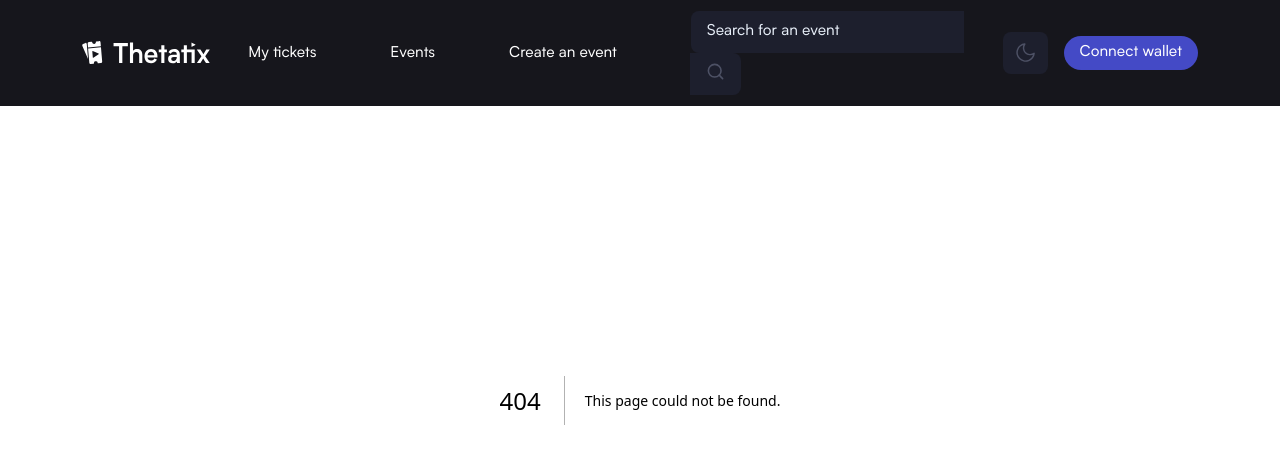
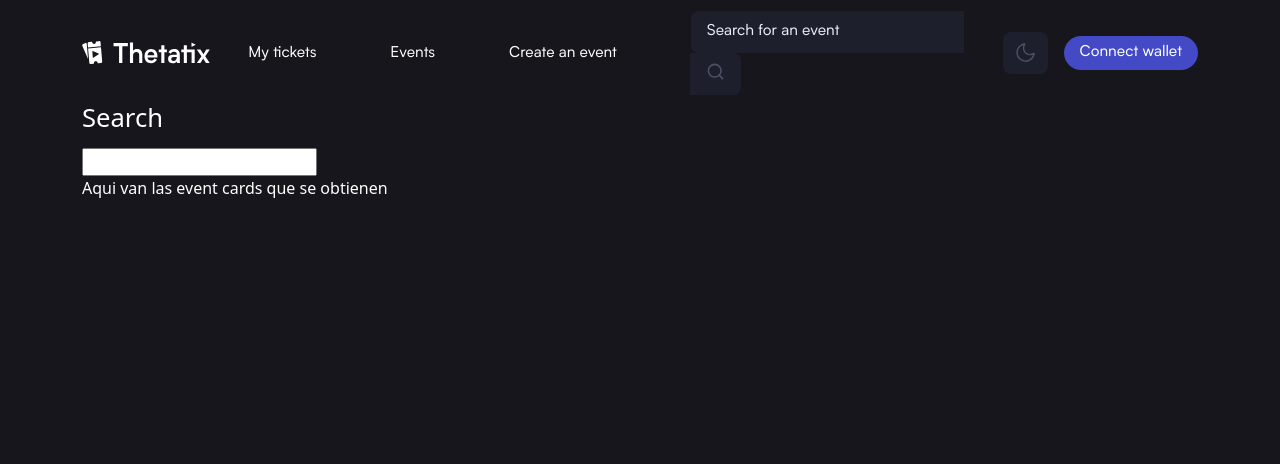
Before and after one commit to thetatix/thetatixapp, a Next.js app in the folder thetatix/: page /search in a window 1280 px wide. Before the commit this address had no page. Shown: the top 464 px of the page. Built offline with nearby package versions, Linux system fonts and the light colour scheme.

Commit message:
Search page

```diff
--- a/thetatix/src/assets/styles/Ticket.module.css
+++ b/thetatix/src/assets/styles/Ticket.module.css
@@ -1,7 +1,7 @@
 .ticket { background-color: var(--sec-color); border-radius: .5rem; display: flex; flex-direction: row; flex-wrap: nowrap; align-items: stretch; justify-content: space-between; position: relative; padding: 1rem; border: 1px solid var(--accent-color);}
 
 .eventImg { width: 100%; flex: 1 0 22%; max-width: 22%; overflow: hidden; padding-right: .5rem; }
-.eventImg img { width: 100%; height: 100%; object-fit: cover; object-position: 50% 50%; border-radius: 1rem; }
+.eventImg img { width: 100%; height: 100%; object-fit: cover; object-position: 50% 50%; border-radius: .5rem; }
 
 .ticketInfo { width: 100%; flex: 1 0 78%; max-width: 78%; display: flex; flex-direction: row; flex-wrap: wrap; justify-content: flex-start; align-items: stretch; position: relative; padding-left: 1rem; color: var(--text-color); font-size: var(--font-size); line-height: 1; font-weight: 400; }
 .title { width: 100%; flex: 1 0 100%; max-width: 100%; }
--- /dev/null
+++ b/thetatix/src/pages/search/index.jsx
@@ -0,0 +1,39 @@
+import { useState, useEffect } from "react"
+
+import Head from 'next/head'
+import Image from 'next/image'
+import Link from 'next/link'
+
+import styles from '@/assets/styles/Pages.module.css'
+import styleForms from '@/assets/styles/Forms.module.css'
+import styleSearch from '@/assets/styles/Search.module.css'
+
+
+export default function Search() {
+    return (
+        <>
+            <Head>
+                <title>Thetatix Seacrh Events</title>
+                <meta name="description" content="Thetatix web app" />
+                <link rel="icon" href="/favicon.ico" />
+            </Head>
+            <main className={styles.main}>
+                <header className={styles.header}>
+                    <div className={styles.headerContainer + ' container'}>
+                        <div className={styles.content}>
+                            <h1>Search</h1>
+                            <input type="search" />
+                        </div>
+                    </div>
+                </header>
+                <section className={styles.section}>
+                    <div className={styles.sectionContainer + ' container'}>
+                        <div className={styles.content}>
+                            Aqui van las event cards que se obtienen
+                        </div>
+                    </div>
+                </section>
+            </main>
+        </>
+    );
+}
```
Also changed, not shown: thetatix/src/pages/event/[eventContractAddress]/[ticketNumber].jsx (+11 -13 lines), thetatix/src/assets/styles/Search.module.css (added).
